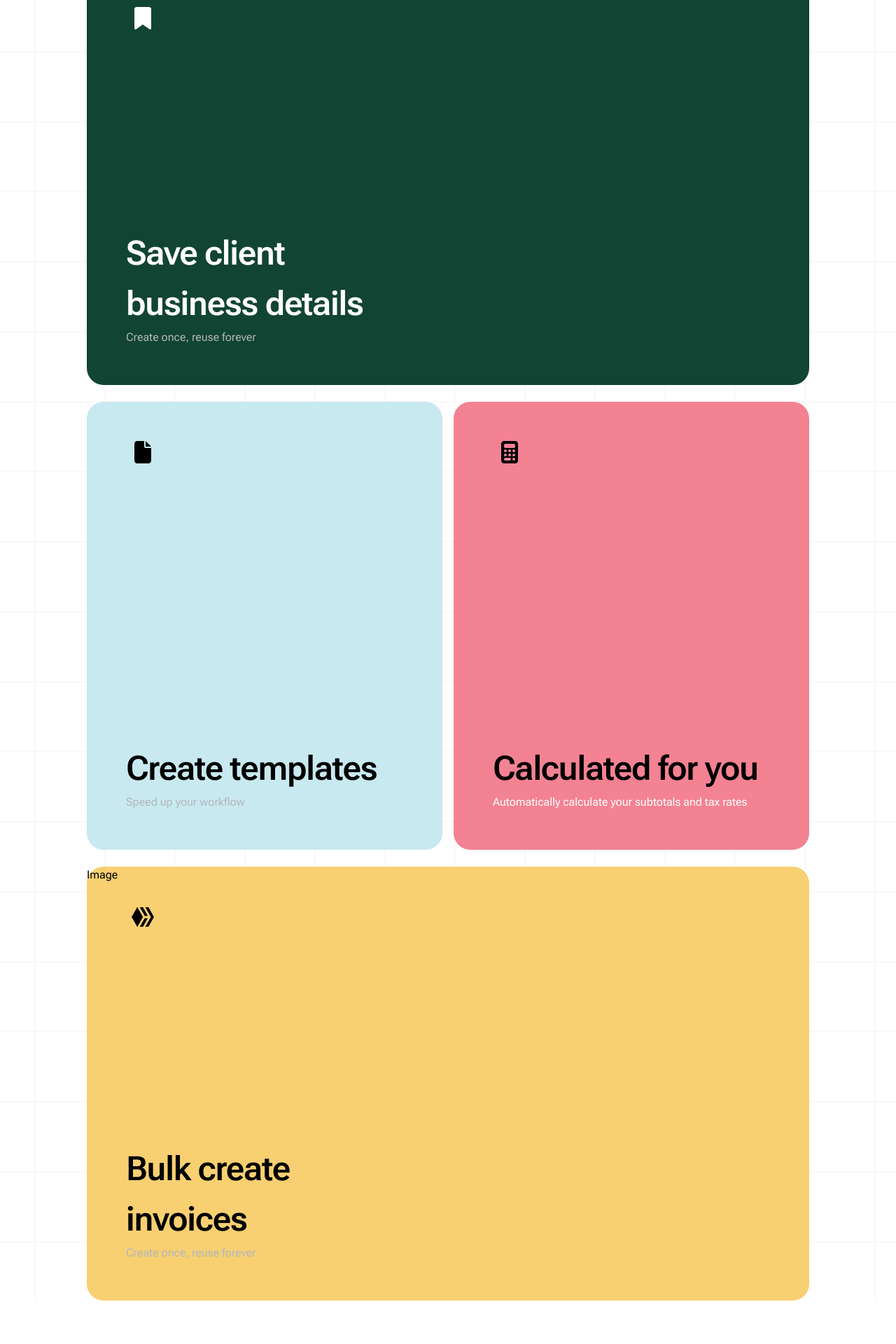
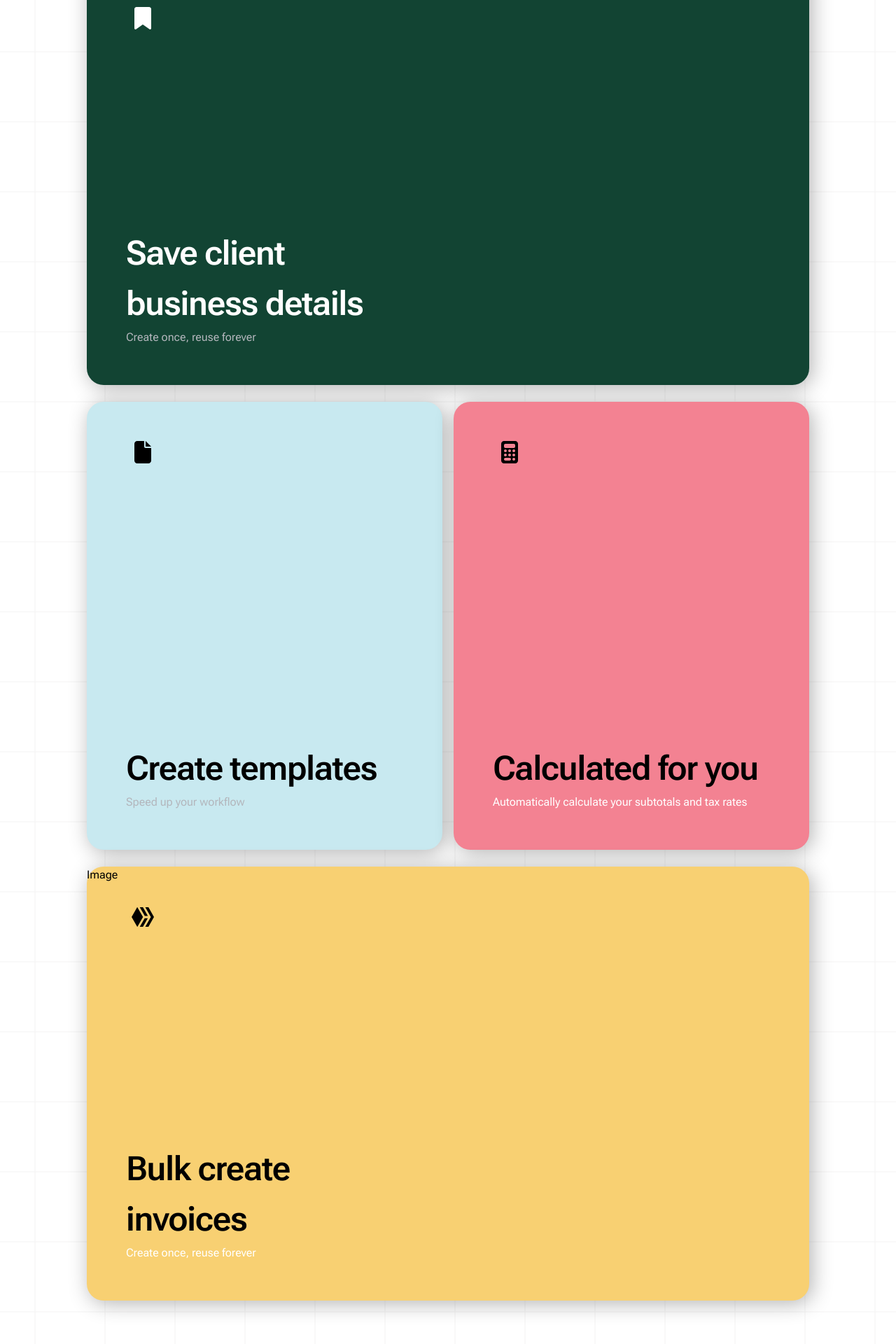
Before and after one commit to timjcai/invoice-generator-next, a Next.js app: page / in a window 1280 px wide. Shown: the part 876-2796 px from the top of the page at 70% size. Before the commit the page ends 2734 px from the top, so only its background shows below. Built offline with nearby package versions, Linux system fonts and the light colour scheme; no server answers; the database is empty.

Commit message:
wip: added drop shadow for all benefit boxes

```diff
--- a/src/app/components/LandingPage/LandingPage.tsx
+++ b/src/app/components/LandingPage/LandingPage.tsx
@@ -6,6 +6,7 @@ import { AuthContextValue, useAuth } from "@/app/context";
 import Image from "next/image";
 import Link from "next/link";
 import {
+    FAQSection,
     SectionLong1,
     SectionLong2,
     SectionWide1,
@@ -92,7 +93,7 @@ export const LandingPage = () => {
                     </div>
                 </div>
             </section>
-            <div className="flex flex-col flex-wrap gap-[24px]">
+            <div className="flex flex-col flex-wrap gap-[24px] mb-[200px]">
                 <SectionWide1 />
                 <div className="flex flex-row gap-4">
                     <SectionLong1 />
@@ -100,6 +101,7 @@ export const LandingPage = () => {
                 </div>
                 <SectionWide2 />
             </div>
+            <FAQSection />
         </div>
     );
 };
--- a/src/app/components/LandingPage/Section.tsx
+++ b/src/app/components/LandingPage/Section.tsx
@@ -3,7 +3,10 @@ import { Icon } from "../UI";
 
 export const SectionWide1 = () => {
     return (
-        <section className="flex flex-row relative rounded-[24px] bg-[var(--lush-green)] text-white">
+        <section
+            className="flex flex-row relative rounded-[24px] bg-[var(--lush-green)] text-white"
+            style={{ boxShadow: "4px 4px 30px rgba(0, 0, 0, 0.3)" }}
+        >
             <div className="flex flex-col justify-between p-[56px] basis-1/2">
                 <span className="mb-[212px]">
                     <Icon
@@ -25,7 +28,10 @@ export const SectionWide1 = () => {
 
 export const SectionWide2 = () => {
     return (
-        <section className="flex flex-row relative rounded-[24px] bg-[var(--yellow-nectarine)] text-black">
+        <section
+            className="flex flex-row relative rounded-[24px] bg-[var(--yellow-nectarine)] text-black"
+            style={{ boxShadow: "4px 4px 30px rgba(0, 0, 0, 0.3)" }}
+        >
             <div className="flex flex-col justify-between p-[56px] basis-1/2">
                 <span className="mb-[212px]">
                     <Icon
@@ -37,7 +43,7 @@ export const SectionWide2 = () => {
                     <h3 className="tracking-tight text-[48px] font-semibold">
                         Bulk create invoices
                     </h3>
-                    <p className="text-[#b3b6bc]">Create once, reuse forever</p>
+                    <p className="text-[white]">Create once, reuse forever</p>
                 </div>
             </div>
             <div className="absolute">Image</div>
@@ -47,7 +53,10 @@ export const SectionWide2 = () => {
 
 export const SectionLong1 = () => {
     return (
-        <section className="relative rounded-[24px] bg-[var(--sky-blue)] flex flex-col justify-between p-[56px] basis-1/2 text-black min-h-[640px] w-[504px]">
+        <section
+            className="relative rounded-[24px] bg-[var(--sky-blue)] flex flex-col justify-between p-[56px] basis-1/2 text-black min-h-[640px] w-[504px]"
+            style={{ boxShadow: "4px 4px 30px rgba(0, 0, 0, 0.3)" }}
+        >
             <span className="mb-[212px]">
                 <Icon
                     label="template"
@@ -66,7 +75,10 @@ export const SectionLong1 = () => {
 
 export const SectionLong2 = () => {
     return (
-        <section className="relative rounded-[24px] bg-[--blush-pink] flex flex-col justify-between p-[56px] basis-1/2 text-black min-h-[640px] w-[504px]">
+        <section
+            className="relative rounded-[24px] bg-[--blush-pink] flex flex-col justify-between p-[56px] basis-1/2 text-black min-h-[640px] w-[504px]"
+            style={{ boxShadow: "4px 4px 30px rgba(0, 0, 0, 0.3)" }}
+        >
             <span className="mb-[212px]">
                 <Icon
                     label="calculate"
@@ -84,3 +96,18 @@ export const SectionLong2 = () => {
         </section>
     );
 };
+
+export const FAQSection = () => {
+    return (
+        <section
+            className="rounded-[24px] bg-[#F4F4F5] text-black p-[56px]"
+            style={{ boxShadow: "4px 4px 30px rgba(0, 0, 0, 0.3)" }}
+        >
+            <h3 className="tracking-tight text-[32px] font-semibold">FAQs</h3>
+            <p className="tracking-tight text-[24px] text-[#999CA6]">
+                Still have questions?
+            </p>
+            <button>Contact Us</button>
+        </section>
+    );
+};
--- a/tailwind.config.ts
+++ b/tailwind.config.ts
@@ -13,14 +13,6 @@ const config: Config = {
         'gradient-conic':
           'conic-gradient(from 180deg at 50% 50%, var(--tw-gradient-stops))',
       },
-      colors: {
-        'brandorange': 'var(--brand-accent1)',
-        'brandgreen': 'var(--brand-accent2)',
-        'brandpink': 'var(--brand-accent3)',
-        'brandorange-half': 'var(--brand-accent1-opaque)',
-        'brandgreen-half': 'var(--brand-accent2-opaque)',
-        'brandpink-half': 'var(--brand-accent3-opaque)',
-      }
     },
     screens: {
       'sm': '640px',
```
